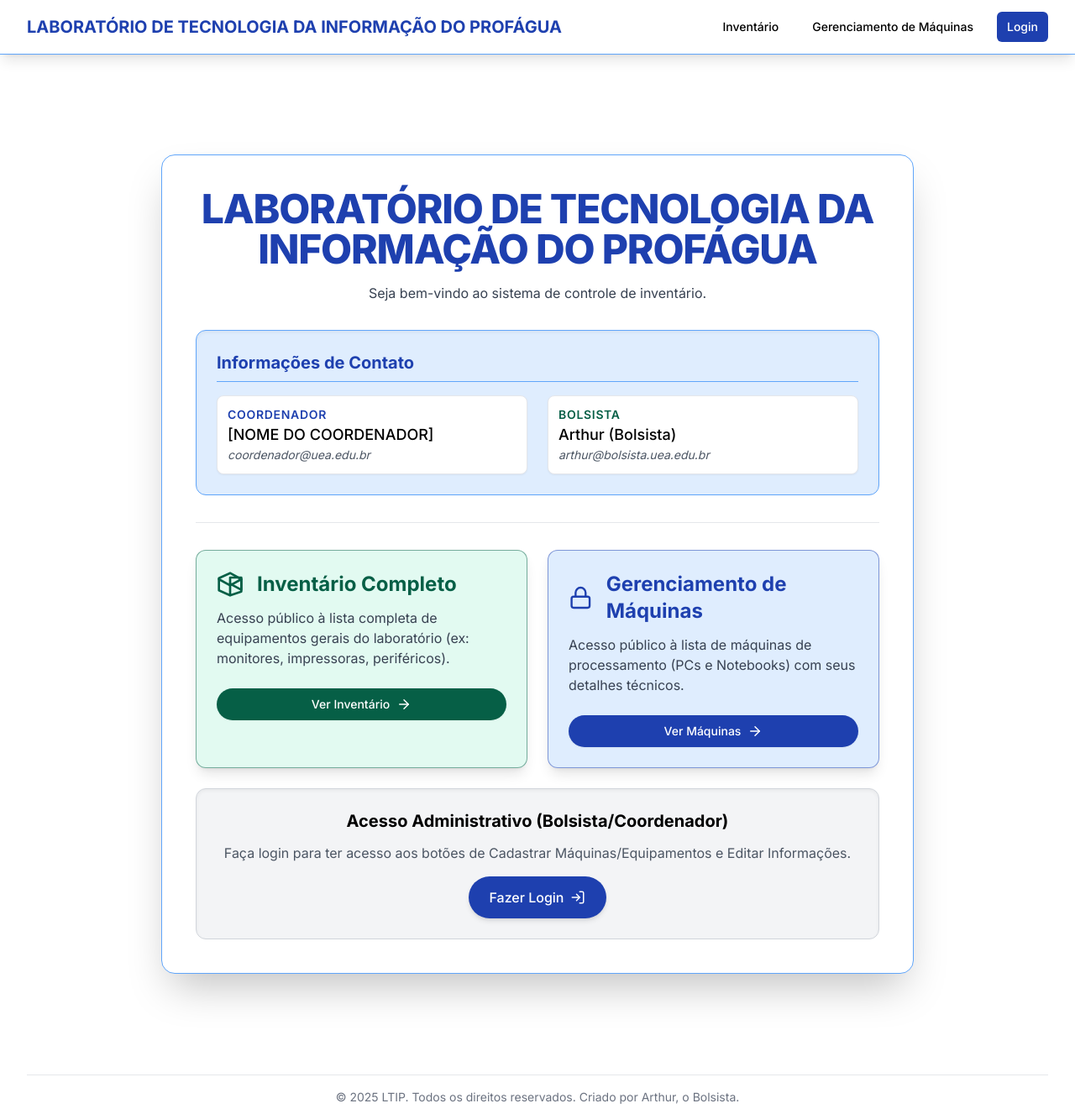
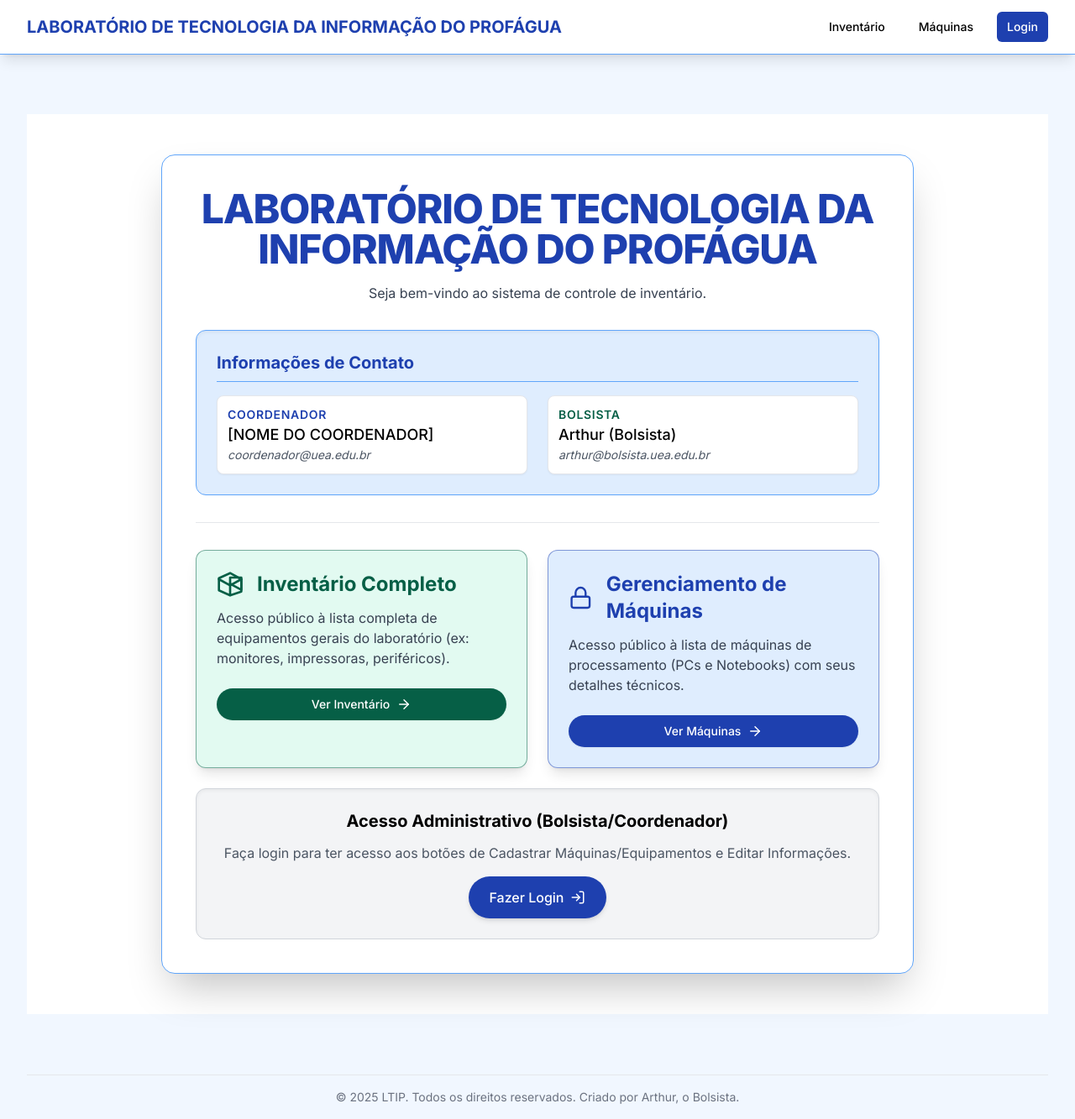
Before and after one commit to almeidasudarioarthurcassius-maker/subir_LTIP, a Flask app: page / in a window 1280 px wide. Shown: the whole page at 84% size. Run offline with Flask 3, Linux system fonts and the light colour scheme; some libraries are stand-ins or nearby versions.

Commit message:
Update base.html

```diff
--- a/templates/base.html
+++ b/templates/base.html
@@ -31,17 +31,25 @@
         /* CORREÇÃO DA ROLAGEM E CORES BASE */
         body {
             font-family: 'Inter', sans-serif;
-            background-color: white; /* Cor de fundo branca */
-            color: black; /* Texto preto (conforme permissão) */
-            min-height: 100vh; /* Garante que o body ocupe a tela inteira */
-            overflow-y: auto; /* PERMITE A ROLAGEM VERTICAL */
+            background-color: #f1f7ff; /* Fundo em Azul Claro */
+            color: black; /* Texto preto */
+            min-height: 100vh;
+            overflow-y: auto;
         }
 
-        /* Estilo para garantir o espaço do fixed header e permitir rolagem */
+        /* Ajuste de padding para compensar o cabeçalho fixo (height ajustado para 104px (6.5rem) em mobile) */
         .main-content-wrapper {
-            padding-top: 5rem; /* pt-20 = 5rem. Ajusta para liberar espaço para a nav fixed */
-            min-height: calc(100vh - 4rem); /* Altura mínima da tela menos a altura do footer */
+            padding-top: 5rem; /* pt-20 = 5rem. Valor padrão para desktop */
+            min-height: calc(100vh - 4rem);
         }
+
+        /* Ajuste para mobile, se o nav-bar aumentar de tamanho */
+        @media (max-width: 639px) { /* sm breakpoint */
+             .main-content-wrapper {
+                padding-top: 8rem; /* Aumenta o padding para 8rem em mobile */
+            }
+        }
+
         /* Estilo para links de tabulação (usado no gerenciamento) */
         .tab-link.active {
             border-color: #1e40af; /* Azul Escuro */
@@ -58,24 +66,26 @@
 
     <nav class="bg-white shadow-lg fixed w-full z-10 border-b border-ltip-light-blue">
         <div class="max-w-7xl mx-auto px-4 sm:px-6 lg:px-8">
-            <div class="flex justify-between h-16">
-                <div class="flex items-center">
+            <div class="flex flex-col sm:flex-row sm:justify-between sm:h-16 py-3 sm:py-0">
+
+                <div class="flex items-center justify-center sm:justify-start mb-2 sm:mb-0">
                     <a href="{{ url_for('index') }}" class="flex-shrink-0 flex items-center">
-                        <span class="text-xl font-bold text-primary">LABORATÓRIO DE TECNOLOGIA DA INFORMAÇÃO DO PROFÁGUA</span>
+                        <span class="text-lg sm:text-xl font-bold text-primary text-center sm:text-left">LABORATÓRIO DE TECNOLOGIA DA INFORMAÇÃO DO PROFÁGUA</span>
                     </a>
                 </div>
-                <div class="flex items-center">
-                    <div class="hidden sm:ml-6 sm:flex sm:space-x-4">
 
-                        <a href="{{ url_for('inventario') }}" class="text-black hover:bg-ltip-light-green/20 px-3 py-2 rounded-md text-sm font-medium transition duration-150">Inventário</a>
-                        <a href="{{ url_for('inventario') }}?tab=maquinas" class="text-black hover:bg-ltip-light-blue/20 px-3 py-2 rounded-md text-sm font-medium transition duration-150">Gerenciamento de Máquinas</a>
+                <div class="flex items-center justify-center sm:justify-end">
+                    <div class="flex flex-wrap justify-center sm:ml-6 sm:space-x-4 space-x-2">
+
+                        <a href="{{ url_for('inventario') }}" class="text-black hover:bg-ltip-light-green/20 px-3 py-2 rounded-md text-sm font-medium transition duration-150 whitespace-nowrap">Inventário</a>
+                        <a href="{{ url_for('inventario') }}?tab=maquinas" class="text-black hover:bg-ltip-light-blue/20 px-3 py-2 rounded-md text-sm font-medium transition duration-150 whitespace-nowrap">Máquinas</a>
 
                         {% if current_user.is_authenticated %}
-                            <a href="{{ url_for('gerenciamento') }}" class="text-white bg-ltip-dark-green hover:bg-ltip-dark-green/90 px-3 py-2 rounded-md text-sm font-medium transition duration-150">Gerenciar</a>
-                            <a href="{{ url_for('gerenciamento') }}?tab=info" class="text-black hover:bg-ltip-light-blue/20 px-3 py-2 rounded-md text-sm font-medium transition duration-150">Editar Infos</a>
-                            <a href="{{ url_for('logout') }}" class="text-white bg-red-600 hover:bg-red-700 px-3 py-2 rounded-md text-sm font-medium transition duration-150">Logout</a>
+                            <a href="{{ url_for('gerenciamento') }}" class="text-white bg-ltip-dark-green hover:bg-ltip-dark-green/90 px-3 py-2 rounded-md text-sm font-medium transition duration-150 whitespace-nowrap">Gerenciar</a>
+                            <a href="{{ url_for('gerenciamento') }}?tab=info" class="text-black hover:bg-ltip-light-blue/20 px-3 py-2 rounded-md text-sm font-medium transition duration-150 whitespace-nowrap">Editar Infos</a>
+                            <a href="{{ url_for('logout') }}" class="text-white bg-red-600 hover:bg-red-700 px-3 py-2 rounded-md text-sm font-medium transition duration-150 whitespace-nowrap">Logout</a>
                         {% else %}
-                            <a href="{{ url_for('login') }}" class="text-white bg-primary hover:bg-primary/90 px-3 py-2 rounded-md text-sm font-medium transition duration-150">Login</a>
+                            <a href="{{ url_for('login') }}" class="text-white bg-primary hover:bg-primary/90 px-3 py-2 rounded-md text-sm font-medium transition duration-150 whitespace-nowrap">Login</a>
                         {% endif %}
                     </div>
                 </div>
```
